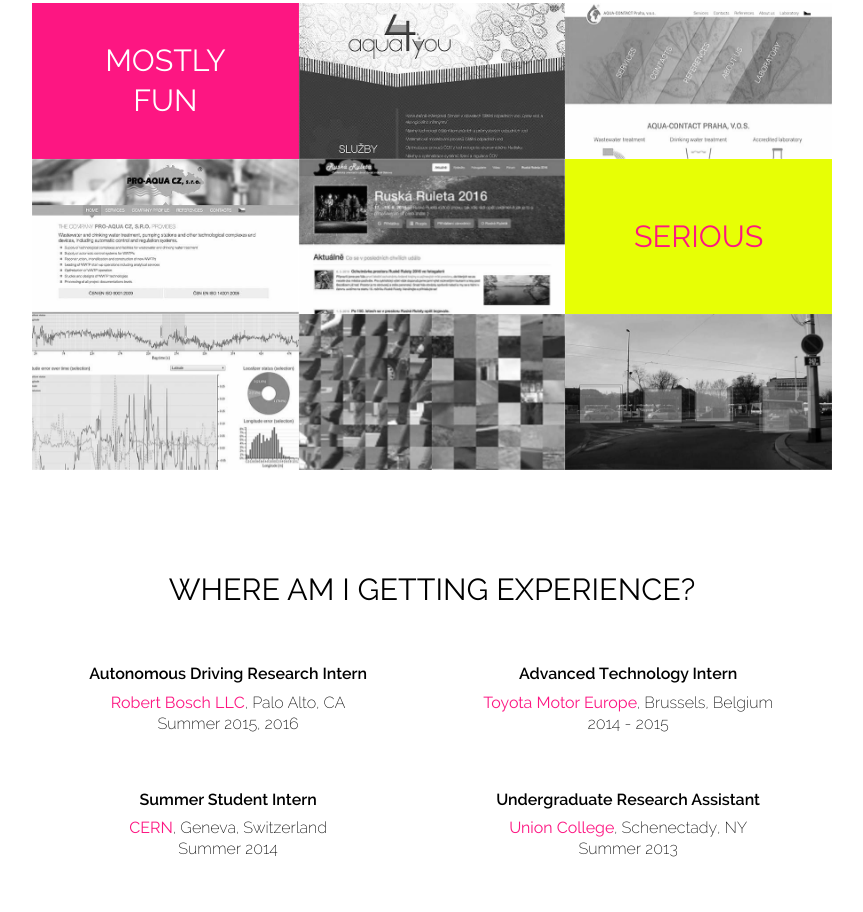
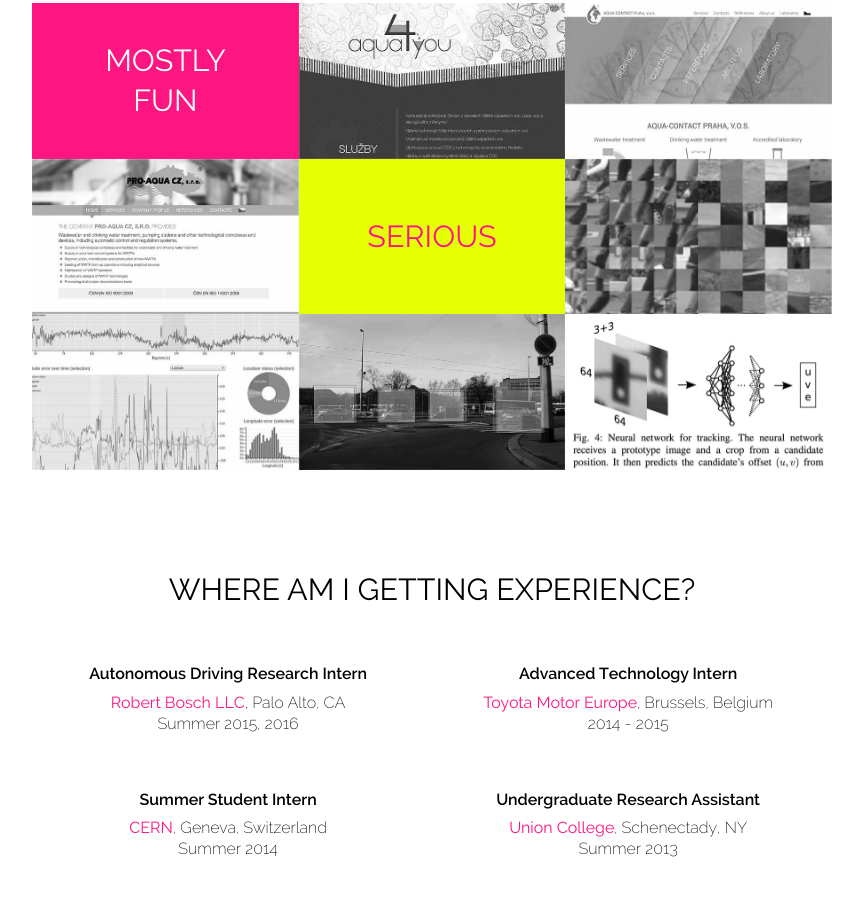
Before and after one commit to libornovax/libornovax.github.io, a plain HTML site: page index.html in a window 1280 px wide. Shown: the part 1595-2507 px from the top of the page, without its empty margins (208-1071 px from the left). Drawn offline with Linux system fonts and the light colour scheme.

Commit message:
Updated portfolio

```diff
--- a/index.html
+++ b/index.html
@@ -106,7 +106,7 @@
 						</div>
 					</div>
 				</div>
-				<div class="tile" id="c3">
+<!-- 				<div class="tile" id="c3">
 					<div class="flipper">
 						<div class="front">
 							<img src="graphics/portfolio/rr1.jpg">
@@ -118,9 +118,22 @@
 							</div>
 						</div>
 					</div>
-				</div>
+				</div> -->
 				<div class="text-tile serious">
 					<h1>Serious</h1>
+				</div>
+				<div class="tile" id="c5">
+					<div class="flipper">
+						<div class="front">
+							<img src="graphics/portfolio/hf1.jpg">
+						</div>
+						<div class="back">
+							<div class="serious">
+								<h2>Toyota Motor Europe</h2>
+								<p>Hough forest for object detection</p>
+							</div>
+						</div>
+					</div>
 				</div>
 				<div class="tile" id="c4">
 					<div class="flipper">
@@ -135,19 +148,6 @@
 						</div>
 					</div>
 				</div>
-				<div class="tile" id="c5">
-					<div class="flipper">
-						<div class="front">
-							<img src="graphics/portfolio/hf1.jpg">
-						</div>
-						<div class="back">
-							<div class="serious">
-								<h2>Toyota Motor Europe</h2>
-								<p>Hough forest for object detection</p>
-							</div>
-						</div>
-					</div>
-				</div>
 				<div class="tile" id="c6">
 					<div class="flipper">
 						<div class="front">
@@ -157,6 +157,19 @@
 							<div class="serious">
 								<h2>Bachelor thesis</h2>
 								<p>randomized forests for object detection</p>
+							</div>
+						</div>
+					</div>
+				</div>
+				<div class="tile" id="c7">
+					<div class="flipper">
+						<div class="front">
+							<img src="graphics/portfolio/tl1.jpg">
+						</div>
+						<div class="back">
+							<div class="serious">
+								<h2>Robert Bosch LLC</h2>
+								<p>traffic light detection and tracking</p>
 							</div>
 						</div>
 					</div>
```
Also changed, not shown: graphics/portfolio/tl1.jpg (added), graphics/portfolio/tl2.jpg (added).
